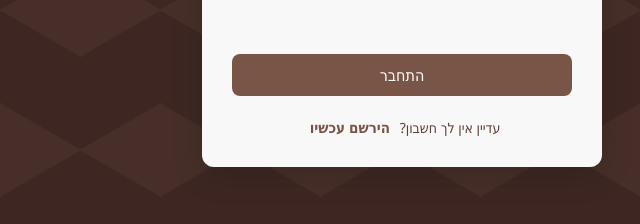
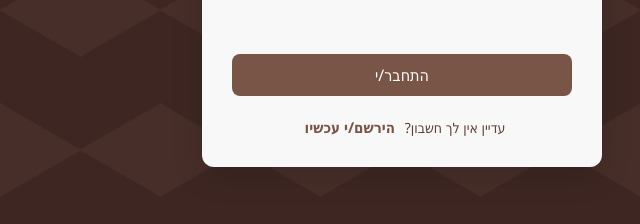
Before and after one commit to Shmuel-Shif/Chen-Palaces, a plain HTML site: page index.html in a window 1280 px wide. Shown: the part 550-774 px from the top of the page, 238-878 px from the left. Drawn offline with Linux system fonts and the light colour scheme.

Commit message:
Add files via upload

```diff
--- a/index.html
+++ b/index.html
@@ -45,8 +45,8 @@
 
             <div id="error-message" class="error-message"></div>
 
-            <button type="submit" class="submit-btn">התחבר</button>
-            <p class="switch-form">עדיין אין לך חשבון? <a href="#" id="showRegister">הירשם עכשיו</a></p>
+            <button type="submit" class="submit-btn">התחבר/י</button>
+            <p class="switch-form">עדיין אין לך חשבון? <a href="#" id="showRegister">הירשם/י עכשיו</a></p>
         </form>
 
         <form id="registerForm" class="login-form" style="display: none;">
@@ -75,13 +75,13 @@
                 <div class="terms-checkbox">
                     <input type="checkbox" id="termsAccepted">
                     <label for="termsAccepted">
-                        קראתי ואני מסכים/ה ל<a href="#" id="openTerms">תקנון המערכת ➡️</a>
+                        קראתי ואני מסכים/ה ל<a href="#" id="openTerms">תקנון האולם ➡️</a>
                     </label>
                 </div>
             </div>
             <div id="reg-error-message" class="error-message"></div>
-            <button type="submit" class="submit-btn">הירשם</button>
-            <p class="switch-form">כבר יש לך חשבון? <a href="#" id="showLogin">התחבר</a></p>
+            <button type="submit" class="submit-btn">הירשם/י</button>
+            <p class="switch-form">כבר יש לך חשבון? <a href="#" id="showLogin">התחבר/י</a></p>
         </form>
     </div>
 
@@ -90,7 +90,7 @@
     <div class="success-modal" id="successModal">
         <i class="fas fa-check-circle modal-icon"></i>
         <h2 id="modalTitle"></h2>
-        <p>מועבר לדף הבית...</p>
+        <p>מועבר לדף הבית</p>
     </div>
 
     <!-- הוספת מודל התקנון -->
```
Also changed, not shown: README.md.
